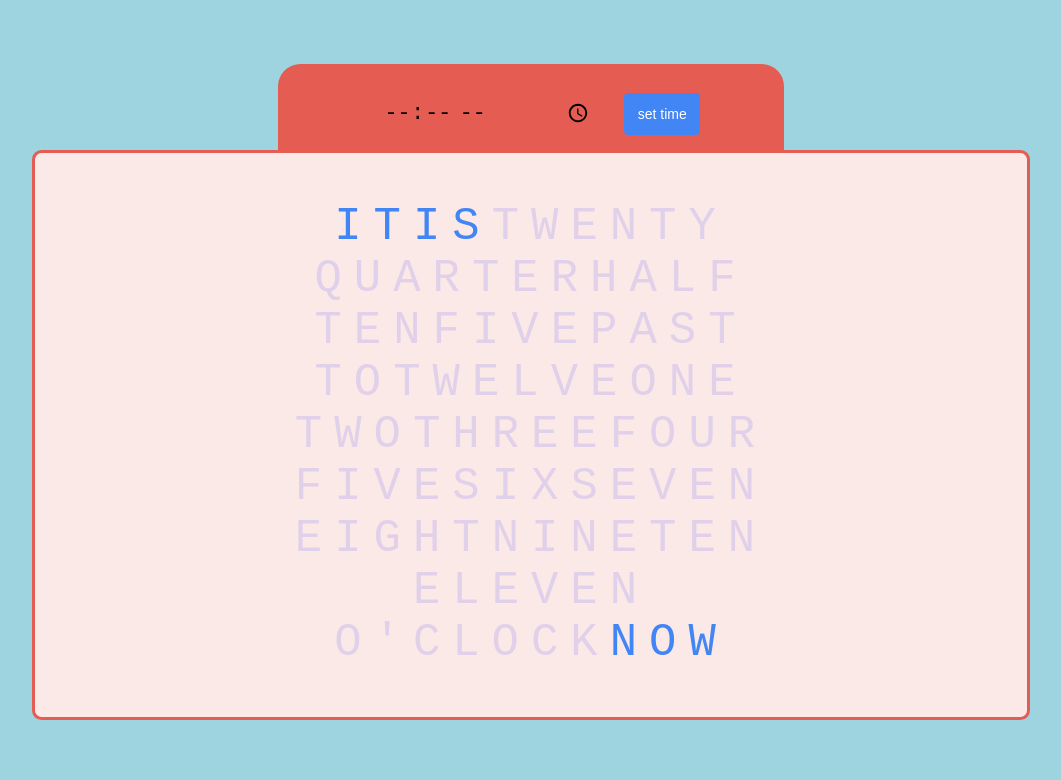
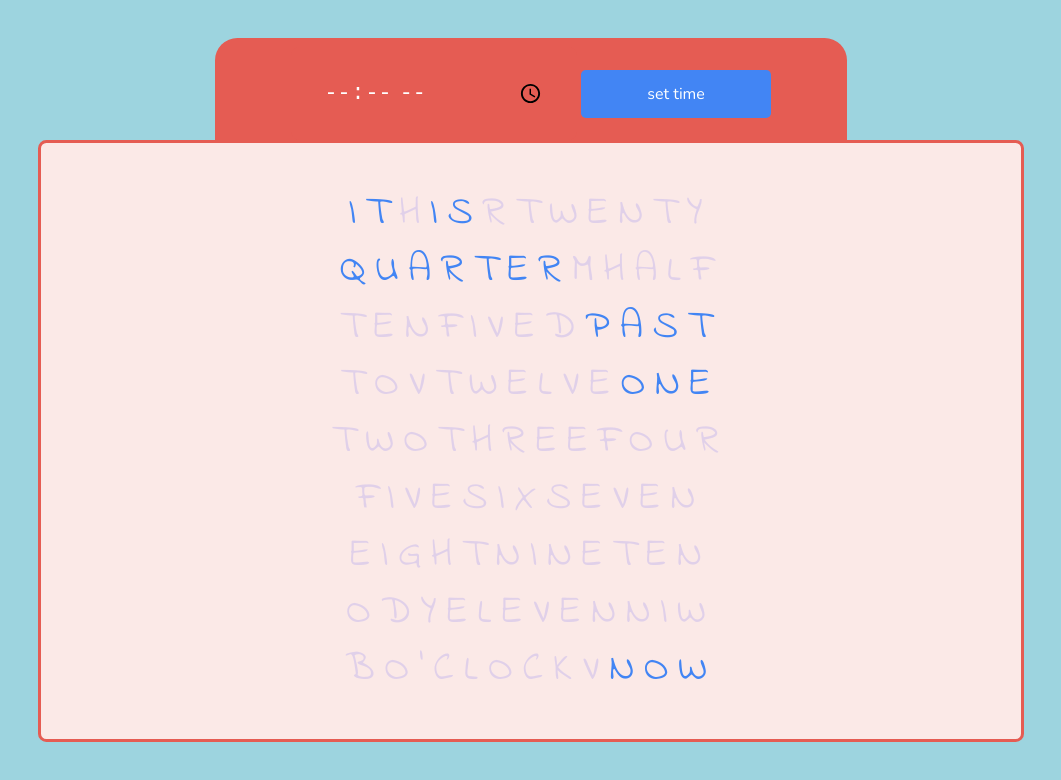
Before and after one commit to myk-hub/spellClock-js, a plain HTML site: page index.html in a window 1280 px wide. Shown: the whole page, without its empty margins (109-1170 px from the left). Drawn offline with nearby package versions, Linux system fonts and the light colour scheme.

Commit message:
adaptive design, js logic

```diff
--- a/css/master.css
+++ b/css/master.css
@@ -1,54 +1,40 @@
 body {
   background-color: #9DD4DF;
   font-family: "Nunito", Monaco, monospace;
-  margin-top: 5%;
+  margin-top: 3%;
 }
 
 .header {
   text-align: center;
-  margin: 0 30% 0 30%;
+  margin: 0 25% 0 25%;
   background-color: #E55C53;
-  box-sizing: border-box;
   border-top-left-radius:  1.4em;
   border-top-right-radius: 1.4em;
-  padding: 1px 0 1px 0;
 }
 
 input[type="time"] {
-  box-sizing: border-box;
-  width: 50%;
-  margin: 0 auto;
-  padding: 1em 1em 1em 1em;
+  width: 35%;
+  padding: 1.5em 1.5em 1.5em 1.5em;
   font-size: 2.7vh;
+  color: white;
   border: none;
   background-color: #E55C53;
   border-radius: 1vh;
   outline: none;
 }
 
-input[type="submit"] {
+button {
+  font-family: "Nunito", Monaco, monospace;
+  font-size : 2vh;
   height: 3em;
+  padding: 10px;
   background-color: #4285F4;
   color: white;
   border: none;
   border-radius: 0.3em;
   cursor: pointer;
-  font-size: 0.875em;
   margin-top: 2em;
-  width: 15%;
-}
-
-#progress {
-	width: 100%;
-	height: 2px;
-	display: none;
-
-	position: fixed;
-	top: 0;
-	left: 0;
-
-	background: red;
-	box-shadow: 1px 2px 3px red;
+  width: 30%;
 }
 
 #clock {
@@ -58,12 +44,12 @@ input[type="submit"] {
   background-color: #FEFEFE;
   border-radius: 0.4em;
   margin: 0 auto;
-  font-size: 3vh;
+  font-size: 2.6vh;
 	text-align: center;
 	display: block;
 	background: #FBE9E7;
 	color: blue;
-	font-family: 'Courier New', monospace;
+	font-family: 'Indie Flower', cursive;
 	word-spacing: -1.1em;
 	letter-spacing: .5em;
 	white-space: nowrap;
@@ -73,14 +59,21 @@ input[type="submit"] {
 	text-transform: uppercase;
 	font-size: 1.9em;
 	word-spacing: 0em;
-
 	opacity: .1;
-
 	transition: all 3s;
 }
 
 #clock > .word.on {
 	opacity: 1;
 	color: #4285F4;
-	/*text-shadow: 0 0 1px #6bf;*/
 }
+
+@media only screen and (max-width: 500px) {
+    #clock > .word {
+      font-size: 1.5em;
+    }
+
+    .header {
+      margin: 0 6% 0 6%;
+    }
+}
--- a/index.html
+++ b/index.html
@@ -3,19 +3,19 @@
   <head>
     <meta charset="utf-8">
     <meta name="viewport" content="width=device-width, initial-scale=1"/>
+    <link href="https://fonts.googleapis.com/css?family=Indie+Flower|Nunito" rel="stylesheet">
     <link rel="stylesheet" href="./css/master.css">
     <script
-  src="https://code.jquery.com/jquery-3.2.1.min.js"
-  integrity="sha256-hwg4gsxgFZhOsEEamdOYGBf13FyQuiTwlAQgxVSNgt4="
-  crossorigin="anonymous"></script>
-  <script type="text/javascript" src="./js/main.js"></script>
+      src="https://code.jquery.com/jquery-3.2.1.min.js"
+      integrity="sha256-hwg4gsxgFZhOsEEamdOYGBf13FyQuiTwlAQgxVSNgt4="
+      crossorigin="anonymous"></script>
+    <script type="text/javascript" src="./js/main.js"></script>
     <title>Word Clock</title>
   </head>
   <body>
     <div class="header">
-      <div id="progress"></div>
       <input type="time" id="setTime" />
-      <input type="submit" value="set time" onClick="changed()"/>
+      <button type="submit" onClick="changed()">set time</button>
     </div>
 
 		<div id="clock">
--- a/js/main.js
+++ b/js/main.js
@@ -1,24 +1,135 @@
-var hours, minutes, to, past, nbsps;
-var progress;
-var chars = 'abcdefghijklmnopqrstuvwxyz';
+let hours;
+let minutes;
+let to;
+let past;
+let nbsps;
+let progress;
 
-var changed = function() {
+const chars = 'abcdefghijklmnopqrstuvwxyz';
+
+const changed = () => {
   console.log(document.getElementById('setTime').value);
 
   if(!document.getElementById('setTime').value) {
     var now = new Date();
     var hour = now.getHours();
     var minute = now.getMinutes();
-    console.log(now);
   } else {
-    console.log('elses');
     var now = document.getElementById('setTime').value;
 	  var hour = now.split(':')[0];
 	  var minute = now.split(':')[1];
   }
-	var offset;
-	var next;
+	let offset;
+	let next;
 
 	hour = hour % 12;
 	minute = minute - minute % 5;
-}
+
+	for (var i in minutes) {
+		minutes[i].removeClass('on');
+	}
+	for (var i in hours) {
+		hours[i].removeClass('on');
+	}
+
+	to.removeClass('on');
+	past.removeClass('on');
+
+
+	if (minute > 30) {
+		hours[(hour + 1) % 12].addClass('on');
+		to.addClass('on');
+
+	} else {
+		hours[hour].addClass('on');
+		if (minute !== 0) {
+			past.addClass('on');
+		}
+	}
+
+	offset = (minute > 30)?(60-minute):minute;
+
+	if (offset in minutes) {
+		minutes[offset].addClass('on');
+	} else if (offset === 25) {
+		minutes[20].addClass('on');
+		minutes[5].addClass('on');
+	}
+
+	now.setTime(Date.now());
+	next = new Date(now.getTime());
+	next.setMinutes(minute + 5);
+	next.setSeconds(0);
+	next.setMilliseconds(0);
+	console.log((next - now) / 1000);
+	setTimeout(changed, next - now);
+
+};
+
+const adjustProgress = () => {
+	const now = new Date();
+	const passed = (now.getMinutes() % 5) * 60 + now.getSeconds();
+	const percent = passed / (5 * 60) * 100;
+
+	progress.width(`${percent}%`)
+		.css('transition', 'width 1s linear');
+
+	if (percent < 0.5) {
+		progress.hide();
+		setTimeout(() => {
+			progress.fadeIn();
+		}, 500);
+	}
+
+	setTimeout(adjustProgress, 1000);
+};
+
+const first = () => {
+	nbsps.each(function() {
+		const c = chars.charAt(Math.floor(Math.random() * chars.length));
+		$(this).text(c);
+	});
+
+	setTimeout(() => {
+		progress.fadeIn();
+	}, 1000);
+};
+
+$(() => {
+	minutes = {
+		0: $('#clock #m_0'),
+		5: $('#clock #m_5'),
+		10: $('#clock #m_10'),
+		15: $('#clock #m_15'),
+		20: $('#clock #m_20'),
+		30: $('#clock #m_30'),
+	};
+
+	hours = {
+		0: $('#clock #h_0'),
+		1: $('#clock #h_1'),
+		2: $('#clock #h_2'),
+		3: $('#clock #h_3'),
+		4: $('#clock #h_4'),
+		5: $('#clock #h_5'),
+		6: $('#clock #h_6'),
+		7: $('#clock #h_7'),
+		8: $('#clock #h_8'),
+		9: $('#clock #h_9'),
+		10: $('#clock #h_10'),
+		11: $('#clock #h_11'),
+	};
+
+	to = $('#clock #to');
+	past = $('#clock #past');
+
+	nbsps = $('#clock .nbsp');
+
+	progress = $('#progressbar');
+
+
+	changed();
+	adjustProgress();
+
+	first();
+});
```
